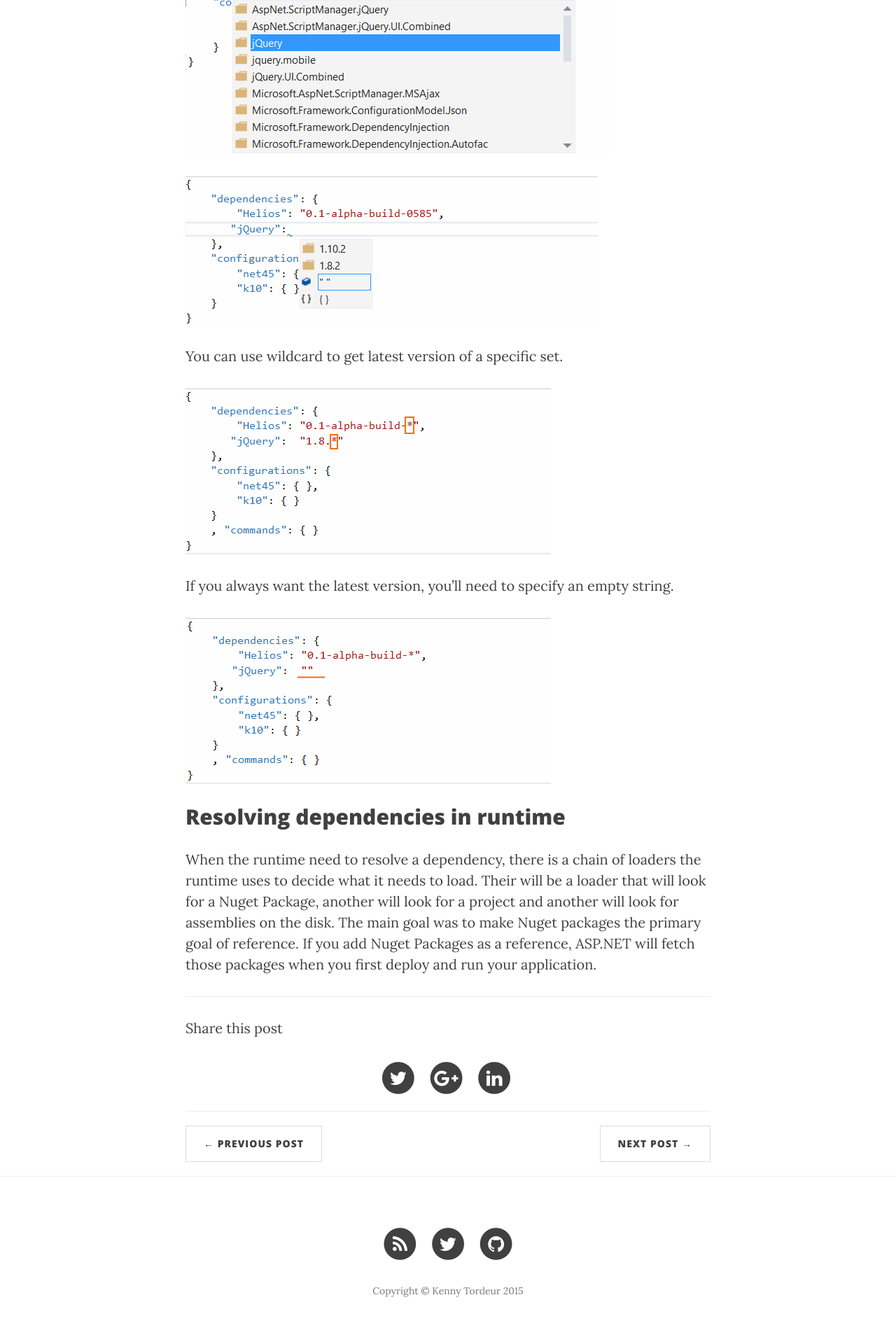
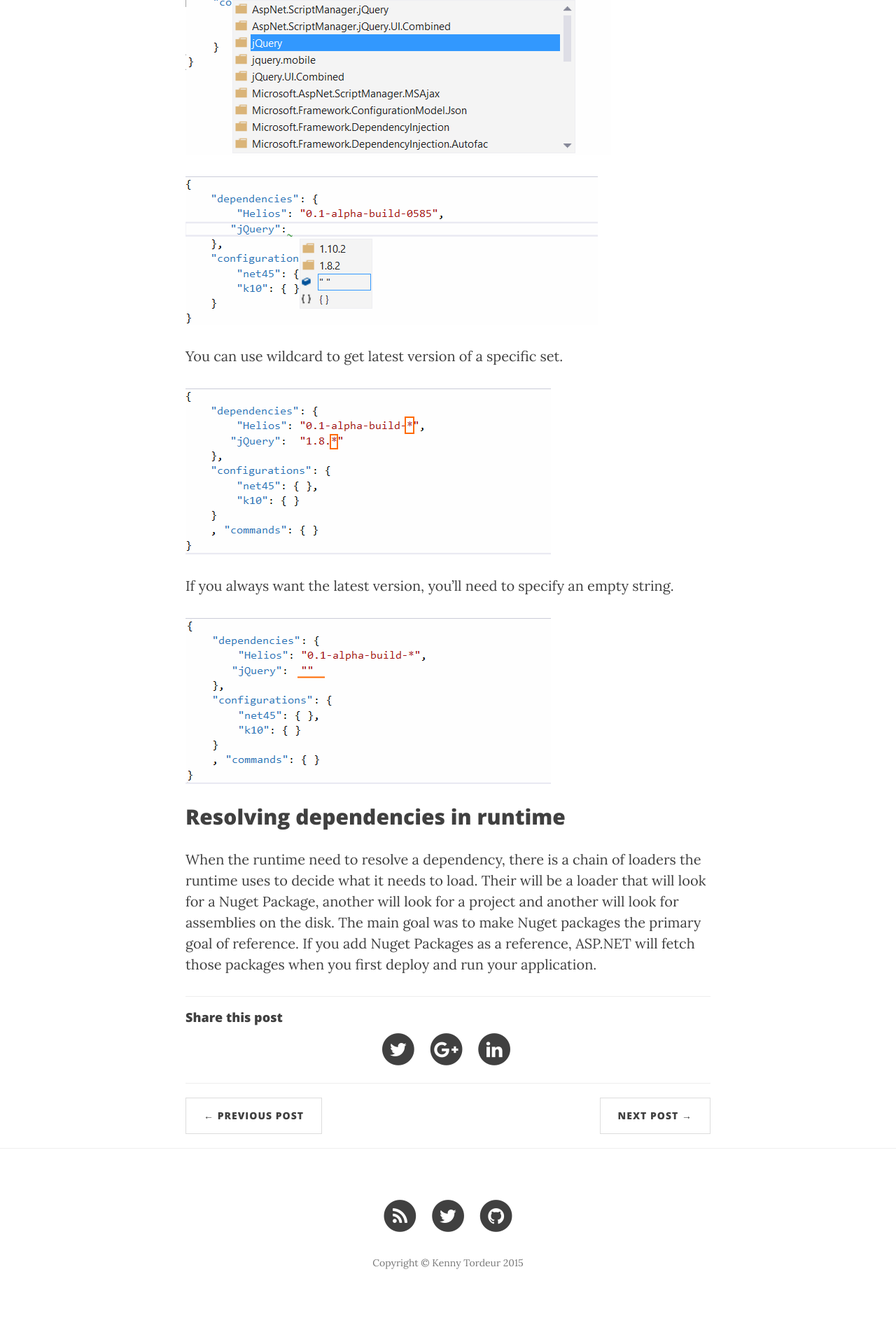
Before and after one commit to kennytordeur/blog.kennytordeur.be, a Jekyll site: the page built from _posts/2014-07-02-aspnet-vnext-managing-dependencies-using-the-projectjson.markdown, in a window 1280 px wide. Shown: the part 1128-3048 px from the top of the page at 70% size. Built offline with Jekyll 4.4.1, drawn with Linux system fonts in a browser that asks for light colours; nearby versions of some CDN libraries; Markdown is read by kramdown in place of the engine named in the settings; after the commit the page ends 3008 px from its top, so only the background shows below that.

Commit message:
layout posts

```diff
--- a/_layouts/post.html
+++ b/_layouts/post.html
@@ -28,9 +28,9 @@
 				{{ content }}
 
 		<hr>
-		<p class="test-center">
+		<h4 class="test-center">
 		Share this post
-		</p>
+		</h4>
 
 		<ul class="list-inline text-center">
 			<li>
```
